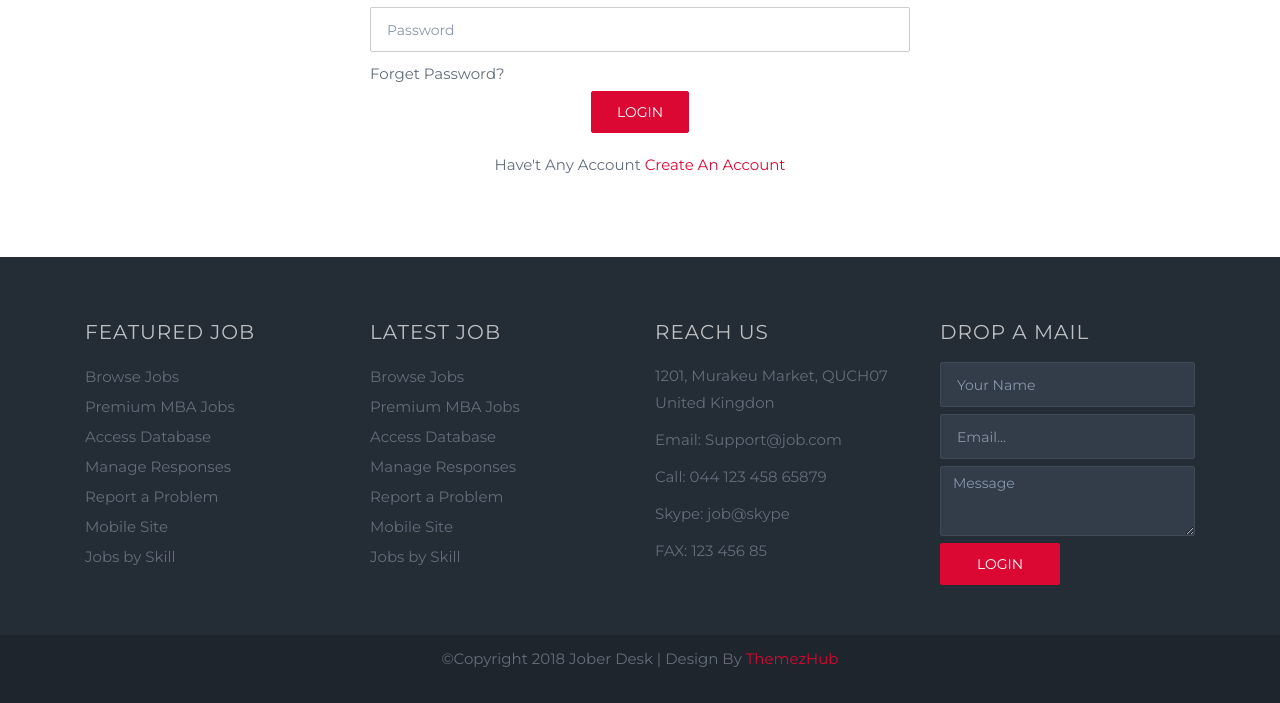
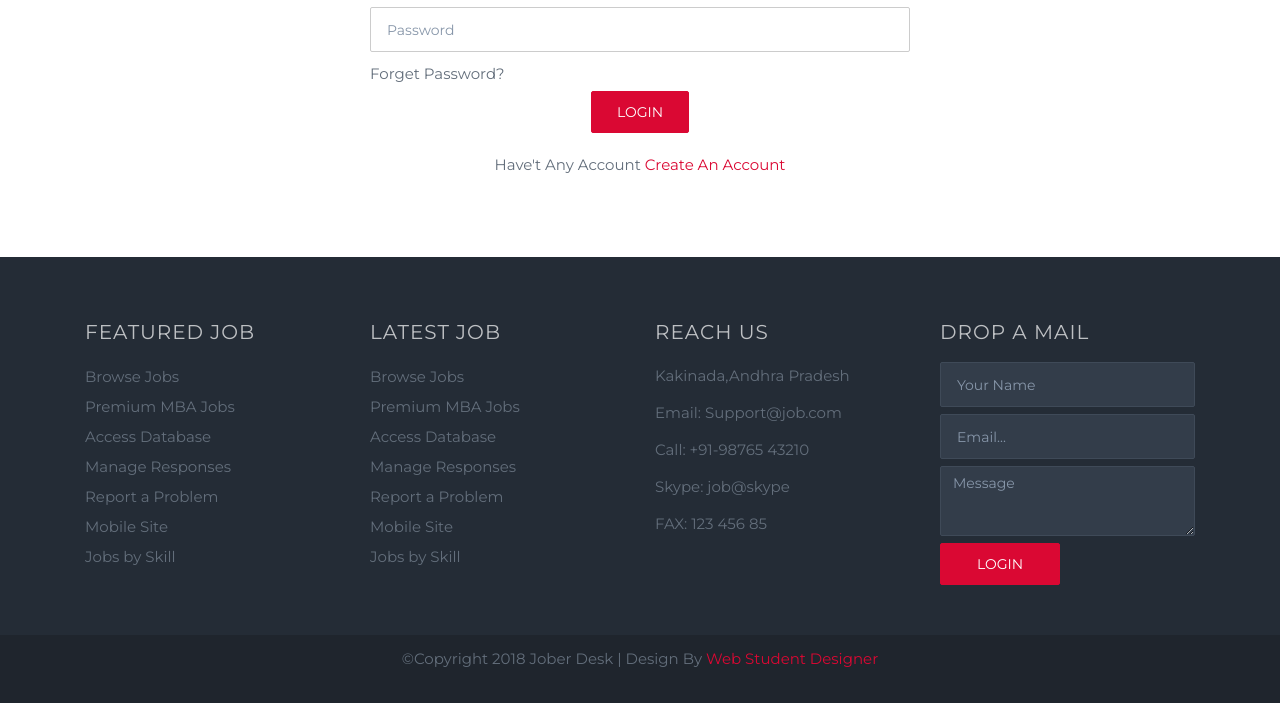
Before and after one commit to AyushyaChongder/jobdesk, a plain HTML site: page login.html in a window 1280 px wide. Shown: the part 272-975 px from the top of the page. Drawn offline with Linux system fonts and the light colour scheme.

Commit message:
Update login.html

```diff
--- a/login.html
+++ b/login.html
@@ -101,14 +101,13 @@
 					<h4>Reach Us</h4>
 					<address>
 					<ul>
-					<li>1201, Murakeu Market, QUCH07<br>
-					United Kingdon</li>
-					<li>Email: Support@job.com</li>
-					<li>Call: 044 123 458 65879</li>
-					<li>Skype: job@skype</li>
-					<li>FAX: 123 456 85</li>
+						<li>Kakinada,Andhra Pradesh</li>
+						<li>Email: Support@job.com</li>
+						<li>Call: +91-98765 43210</li>
+						<li>Skype: job@skype</li>
+						<li>FAX: 123 456 85</li>
 					</ul>
-					</address>
+				</address>
 				</div>
 
 				<div class="col-md-3 col-sm-6">
@@ -124,8 +123,9 @@
 
 			</div>
 			<div class="copy-right">
-			 <p>&copy;Copyright 2018 Jober Desk | Design By <a href="https://themezhub.com/">ThemezHub</a></p>
-			</div>
+			<p>&copy;Copyright 2018 Jober Desk | Design By <a
+					href="https://www.linkedin.com/company/web-student/about/">Web Student Designer</a></p>
+		</div>
 		</footer>
 
 		<script type="text/javascript" src="js/jquery.min.js"></script>
```
